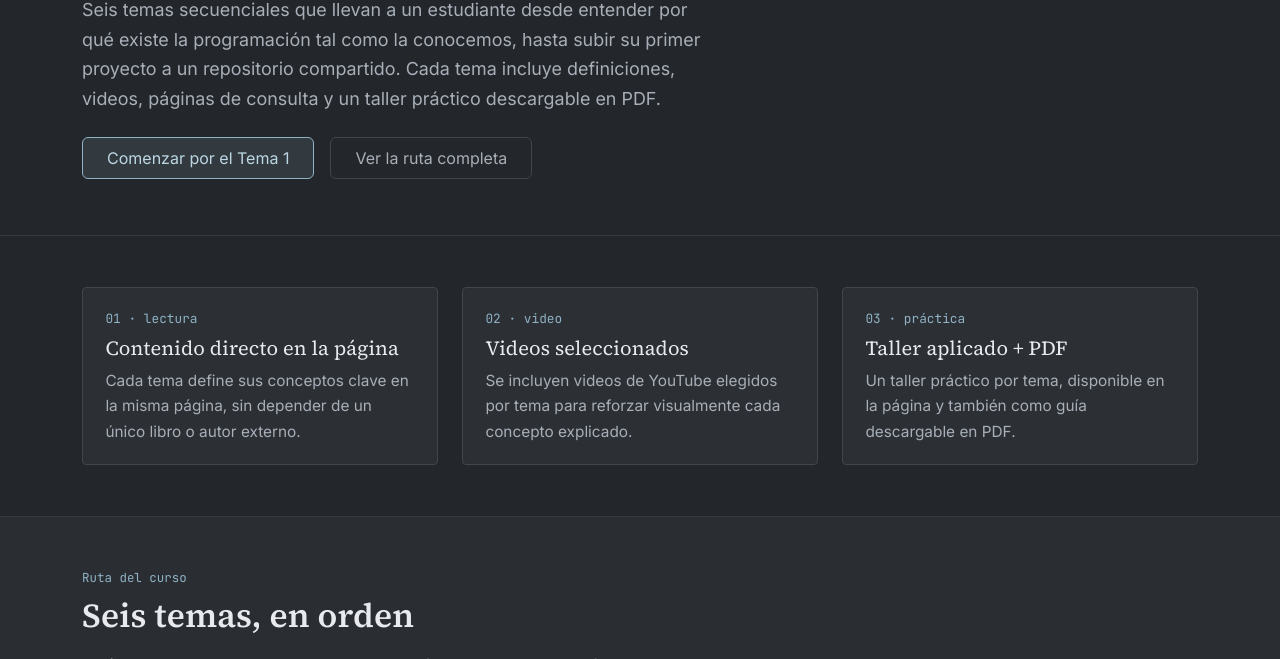
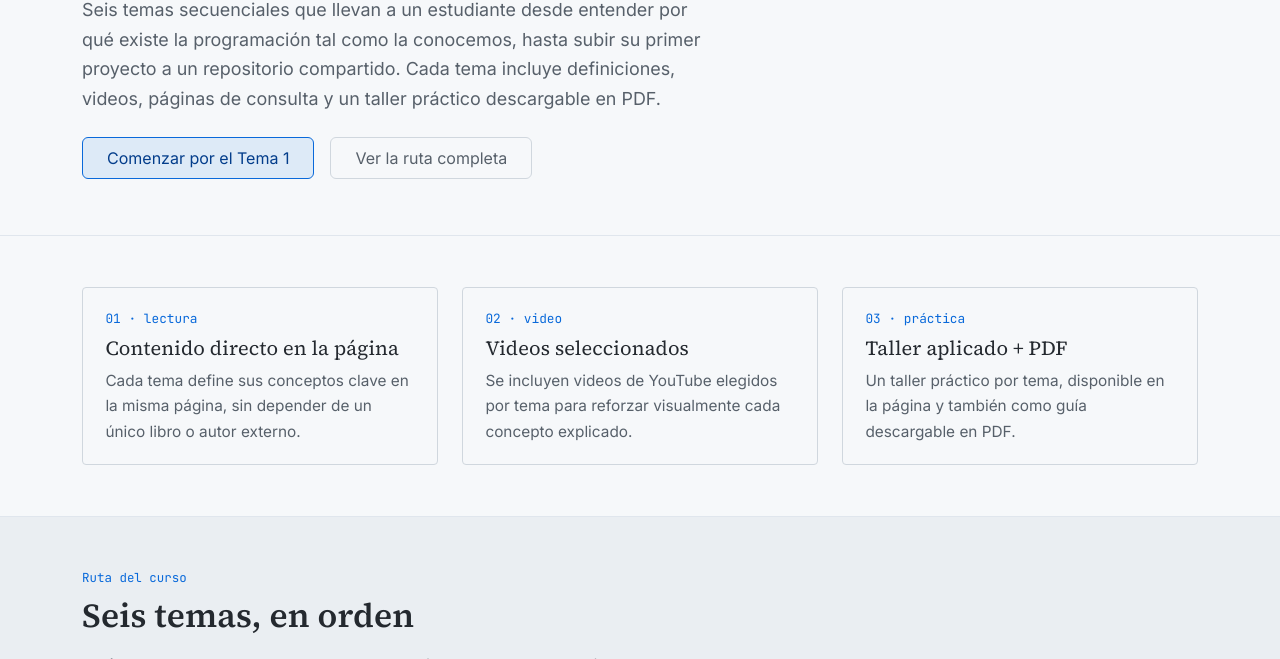
Before and after one commit to moraj-dev/software-design-course, a plain HTML site: page index.html in a window 1280 px wide. Shown: the part 441-1100 px from the top of the page. Drawn offline with Linux system fonts and the light colour scheme.

Commit message:
Agregar sistema de tema claro/oscuro
- Agregar variables CSS para tema claro con GitHub Light Palette
- Crear script theme-toggle.js para cambiar tema y persistir en localStorage
- Agregar botón de tema en navbar de todos los temas y página de inicio
- Agregar botón de tema en git-simulator.html
- Soportar preferencias del sistema (prefers-color-scheme) como tema por defecto

```diff
--- a/assets/css/style.css
+++ b/assets/css/style.css
@@ -36,6 +36,56 @@
   --radius: 4px;
   --radius-lg: 6px;
   --maxw-text: 68ch;
+}
+
+/* Tema claro */
+@media (prefers-color-scheme: light) {
+  :root:not([data-theme="dark"]) {
+    --bg:            #f6f8fa;
+    --bg-alt:        #eaeef2;
+    --bg-raised:     #ffffff;
+    --surface:       #f6f8fa;
+    --surface-hover: #eaeef2;
+    --border:        #d0d7de;
+    --border-soft:   #e0e6ed;
+
+    --text:          #24292f;
+    --text-muted:    #57606a;
+    --text-faint:    #768390;
+
+    --accent:        #0969da;
+    --accent-strong: #033d8b;
+    --accent-dim:    rgba(9, 105, 218, 0.1);
+    --accent-warm:   #b08800;
+    --accent-warm-dim: rgba(176, 136, 0, 0.1);
+    --ok:            #2da44e;
+
+    --code-bg:       #f6f8fa;
+  }
+}
+
+/* Tema claro forzado */
+:root[data-theme="light"] {
+  --bg:            #f6f8fa;
+  --bg-alt:        #eaeef2;
+  --bg-raised:     #ffffff;
+  --surface:       #f6f8fa;
+  --surface-hover: #eaeef2;
+  --border:        #d0d7de;
+  --border-soft:   #e0e6ed;
+
+  --text:          #24292f;
+  --text-muted:    #57606a;
+  --text-faint:    #768390;
+
+  --accent:        #0969da;
+  --accent-strong: #033d8b;
+  --accent-dim:    rgba(9, 105, 218, 0.1);
+  --accent-warm:   #b08800;
+  --accent-warm-dim: rgba(176, 136, 0, 0.1);
+  --ok:            #2da44e;
+
+  --code-bg:       #f6f8fa;
 }
 
 *{ box-sizing: border-box; }
--- /dev/null
+++ b/assets/js/theme-toggle.js
@@ -0,0 +1,63 @@
+/**
+ * Sistema de tema claro/oscuro
+ * Maneja el cambio de tema y persistencia en localStorage
+ */
+
+function initTheme() {
+  const savedTheme = localStorage.getItem('theme') || 'system';
+  applyTheme(savedTheme);
+
+  // Listener para cambios en preferencias del sistema
+  window.matchMedia('(prefers-color-scheme: dark)').addEventListener('change', () => {
+    if (localStorage.getItem('theme') === 'system') {
+      location.reload();
+    }
+  });
+}
+
+function applyTheme(theme) {
+  const root = document.documentElement;
+
+  if (theme === 'light') {
+    root.setAttribute('data-theme', 'light');
+  } else if (theme === 'dark') {
+    root.removeAttribute('data-theme');
+  } else {
+    // system - dejar que CSS maneje con media queries
+    root.removeAttribute('data-theme');
+  }
+
+  localStorage.setItem('theme', theme);
+  updateThemeButton(theme);
+}
+
+function toggleTheme() {
+  const currentTheme = localStorage.getItem('theme') || 'system';
+  let nextTheme = 'system';
+
+  if (currentTheme === 'system') {
+    nextTheme = 'light';
+  } else if (currentTheme === 'light') {
+    nextTheme = 'dark';
+  }
+
+  applyTheme(nextTheme);
+}
+
+function updateThemeButton(theme) {
+  const btn = document.getElementById('theme-toggle-btn');
+  if (!btn) return;
+
+  if (theme === 'light') {
+    btn.innerHTML = '<i class="bi bi-moon-stars"></i> Oscuro';
+    btn.title = 'Cambiar a tema oscuro';
+  } else if (theme === 'dark') {
+    btn.innerHTML = '<i class="bi bi-sun"></i> Claro';
+    btn.title = 'Cambiar a tema claro';
+  } else {
+    btn.innerHTML = '<i class="bi bi-circle-half"></i> Sistema';
+    btn.title = 'Cambiar a tema del sistema';
+  }
+}
+
+document.addEventListener('DOMContentLoaded', initTheme);
--- a/index.html
+++ b/index.html
@@ -31,6 +31,11 @@
         <li class="nav-item"><a class="nav-link" href="tema-4.html">4. Requerimientos</a></li>
         <li class="nav-item"><a class="nav-link" href="tema-5.html">5. Modelado</a></li>
         <li class="nav-item"><a class="nav-link" href="tema-6.html">6. Git/GitHub</a></li>
+        <li class="nav-item">
+          <button id="theme-toggle-btn" class="btn btn-sm btn-outline-soft" onclick="toggleTheme()" style="margin-left: 12px;">
+            <i class="bi bi-sun"></i> Claro
+          </button>
+        </li>
       </ul>
     </div>
   </div>
@@ -199,5 +204,6 @@
 
 <script src="assets/js/bootstrap.bundle.min.js"></script>
 <script src="assets/js/main.js"></script>
+<script src="assets/js/theme-toggle.js"></script>
 </body>
 </html>
```
Also changed, not shown: git-simulator.html (+7 -1 lines), tema-1.html (+6 -0 lines), tema-2.html (+6 -0 lines), tema-3.html (+6 -0 lines), tema-4.html (+6 -0 lines), tema-5.html (+6 -0 lines), tema-6.html (+6 -0 lines).
